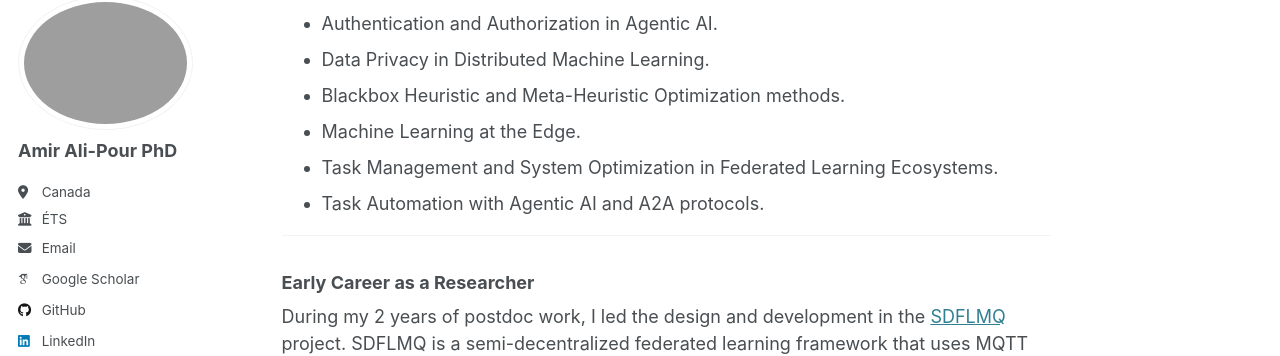
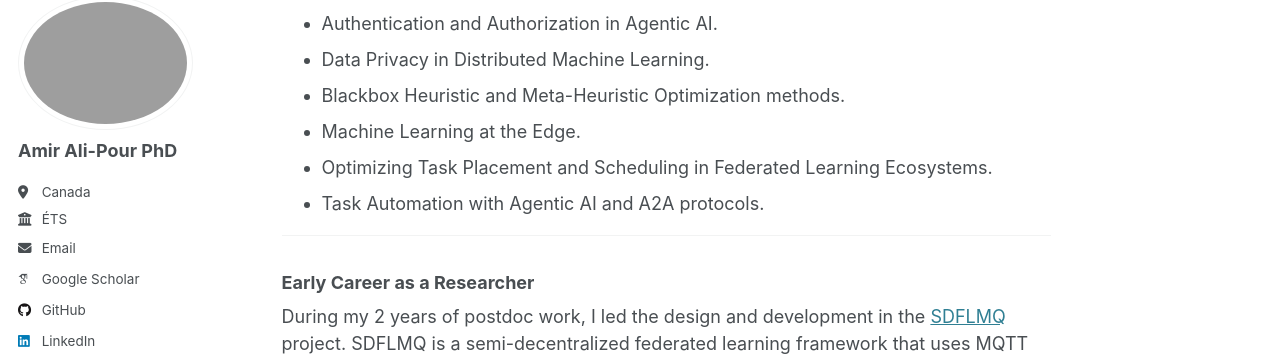
Before and after one commit to ali-pour-amir/ali-pour-amir.github.io, a Jekyll site: the page built from _pages/about.md, in a window 1280 px wide and 900 px high, scrolled down 660 px. Shown: the part 103-459 px from the top of the window. Built offline with Jekyll 4.4.1, drawn with Linux system fonts in a browser that asks for light colours; some web fonts are replaced.

Commit message:
Update about.md

```diff
--- a/_pages/about.md
+++ b/_pages/about.md
@@ -22,7 +22,7 @@ My research interests are:
 - Data Privacy in Distributed Machine Learning.
 - Blackbox Heuristic and Meta-Heuristic Optimization methods.
 - Machine Learning at the Edge.
-- Task Management and System Optimization in Federated Learning Ecosystems.
+- Optimizing Task Placement and Scheduling in Federated Learning Ecosystems.
 - Task Automation with Agentic AI and A2A protocols.
 
 
```
